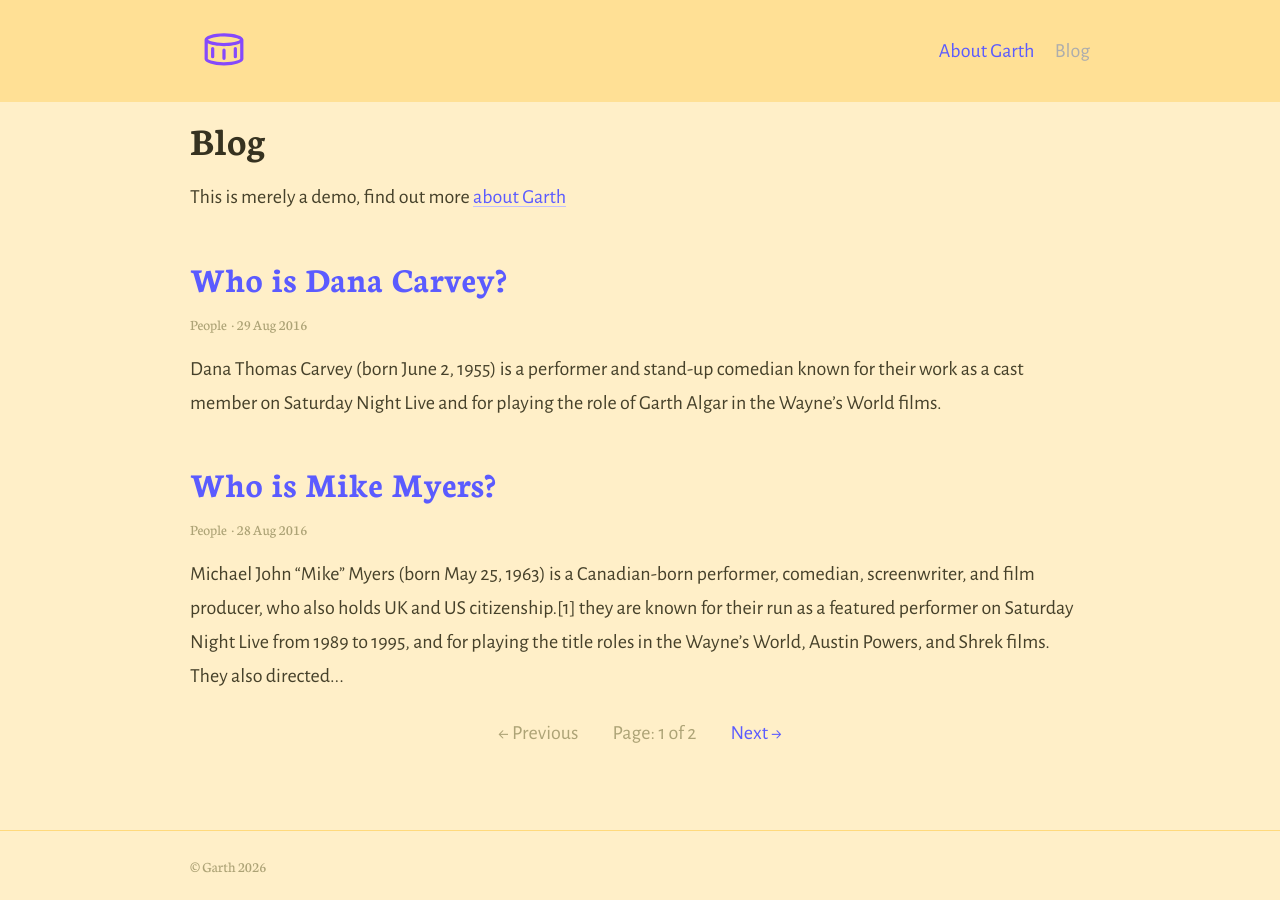
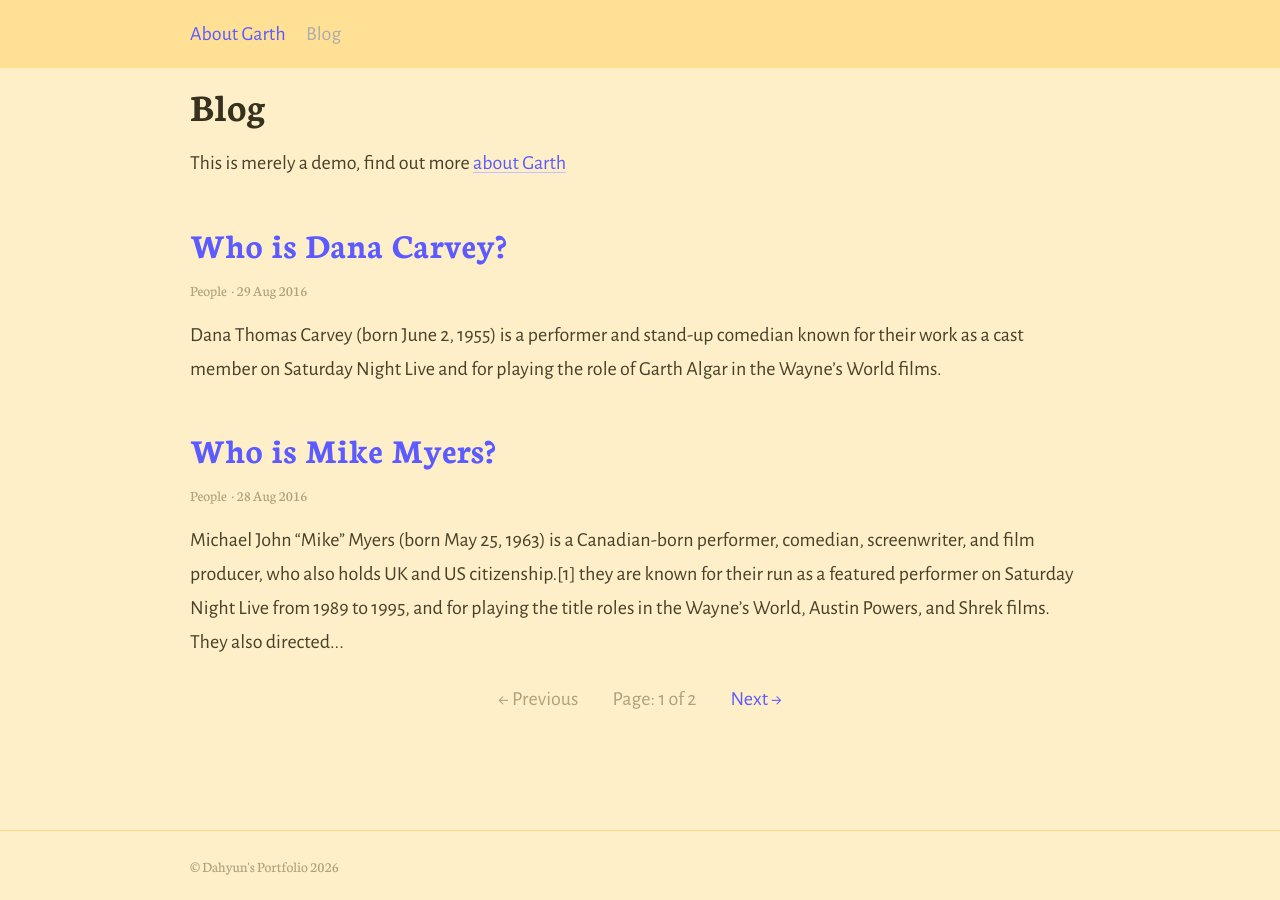
Before and after one commit to dadah118/dadah118.github.io, a Jekyll site: the page built from index.html, in a window 1280 px wide. Built offline with Jekyll 4.4.1, drawn with Linux system fonts in a browser that asks for light colours; the list of posts is cut into pages by our own code; part of the change alters nothing that is shown.

Commit message:
Modify site configuration for Dahyun's portfolio
Updated site title, description, and URL for portfolio.

```diff
--- a/_config.yml
+++ b/_config.yml
@@ -57,11 +57,10 @@ defaults:
       layout: post # Default layout
 
 # 7. Site settings
-encoding: utf-8 # Make sure the encoding is right
-title: "Garth" # Site name or title
-logo: "/assets/logo.svg" # Site logo
-# favicon: "/favicon.ico" # Uncomment to add custom favicon, or leave as is to use site logo
-description: "A really basic theme for Jekyll, using the official Jekyll theme implementation" # Site description and default description
-url: "https://garth.darn.es" # Site url
+encoding: utf-8
+title: "Dahyun's Portfolio"
+description: "Computer Engineering Student | Software Development"
+url: "https://dadah118.github.io"
 baseurl: ""
-lang: en-GB
+timezone: Asia/Seoul
+lang: en
```
